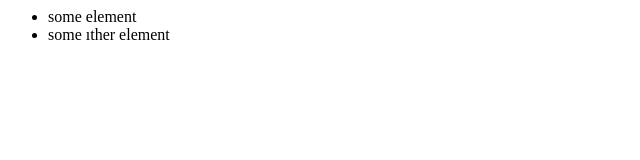
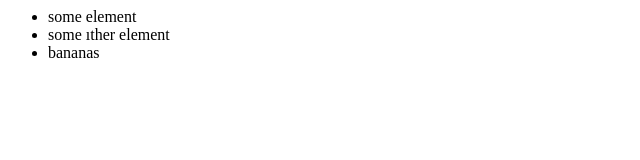
Before and after one commit to lubainamansoor/CFGRepo, a plain HTML site: page index.html in a window 1280 px wide. Shown: the full height of the page, 0-640 px from the left. Drawn offline with Linux system fonts and the light colour scheme.

Commit message:
added to ana
giggles

```diff
--- a/index.html
+++ b/index.html
@@ -2,5 +2,6 @@
 <ul>
   <li>some element </li>
   <li>some ıther element </li>
+  <li>bananas</li>
 </ul>
 </html>
```
